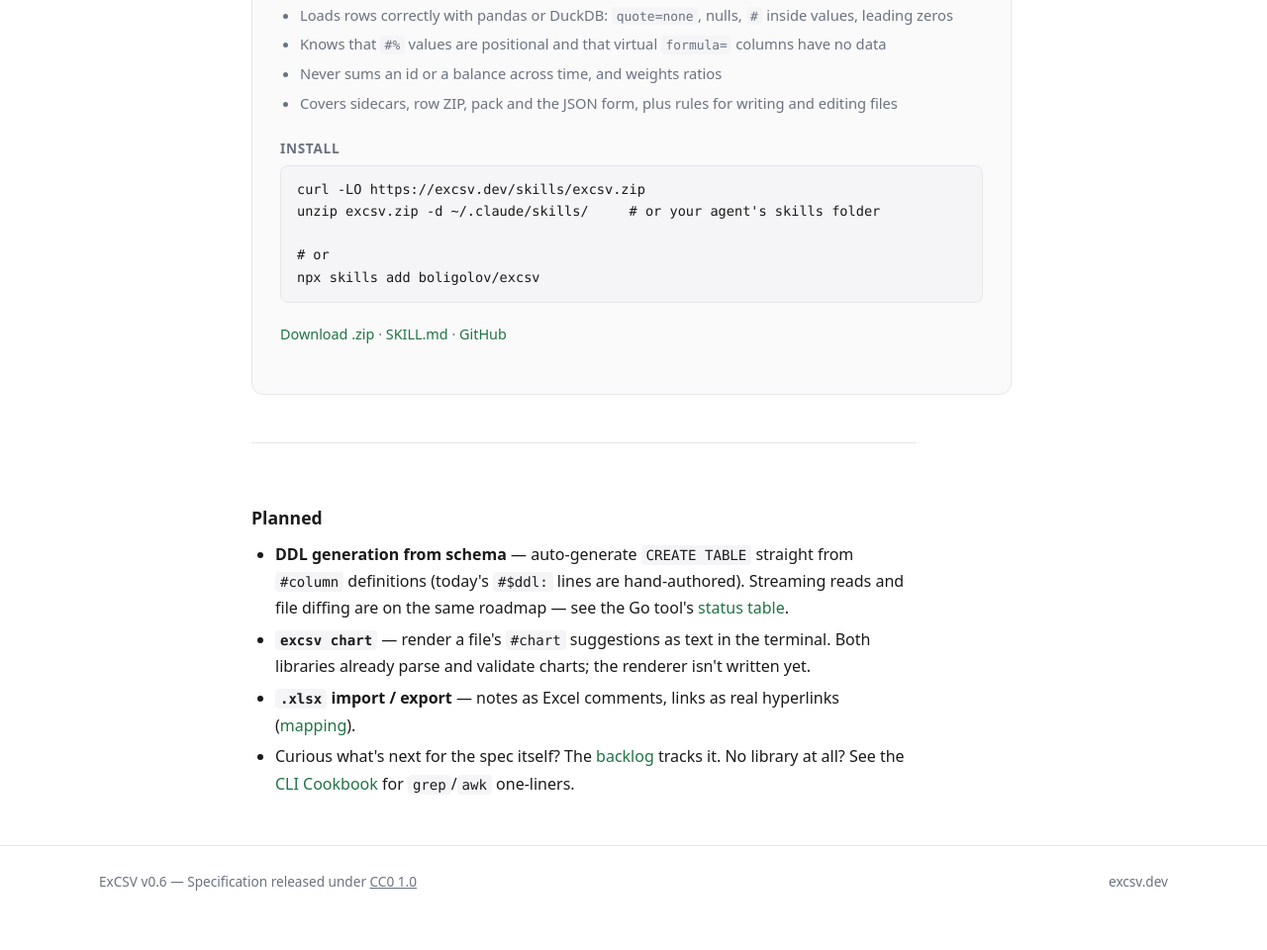
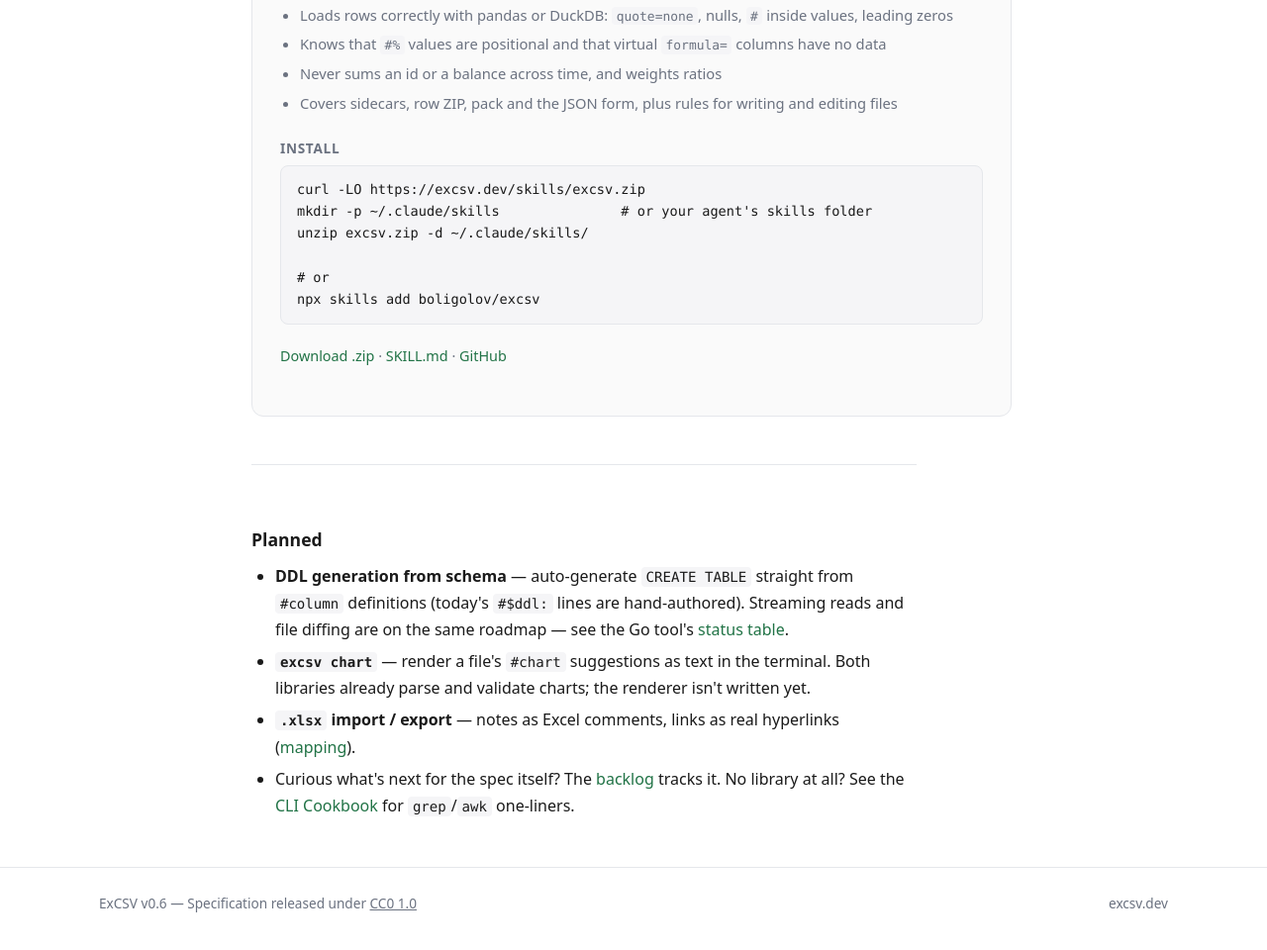
Before and after one commit to boligolov/excsv, an Astro site in the folder website/: page /tools in a window 1280 px wide. Shown: the part 2602-3562 px from the top of the page at 99% size. Built offline with nearby package versions, Linux system fonts and the light colour scheme; Astro itself is replaced by a stand-in of ours.

Commit message:
* skill install: mkdir -p the skills folder before unzip (#7)
unzip -d creates only the last path component, so the documented
command failed when ~/.claude did not exist yet.

Co-authored-by: Claude Opus 5.5 <noreply@anthropic.com>

```diff
--- a/website/src/pages/tools.astro
+++ b/website/src/pages/tools.astro
@@ -153,7 +153,8 @@ print(doc.resolve_links().cell_link(0, "order_id"))   # final URL, or None</code
       <div class="tool-install">
         <h3>Install</h3>
         <pre><code>curl -LO https://excsv.dev/skills/excsv.zip
-unzip excsv.zip -d ~/.claude/skills/     # or your agent's skills folder
+mkdir -p ~/.claude/skills               # or your agent's skills folder
+unzip excsv.zip -d ~/.claude/skills/
 
 # or
 npx skills add boligolov/excsv</code></pre>
```
Also changed, not shown: README.md.
